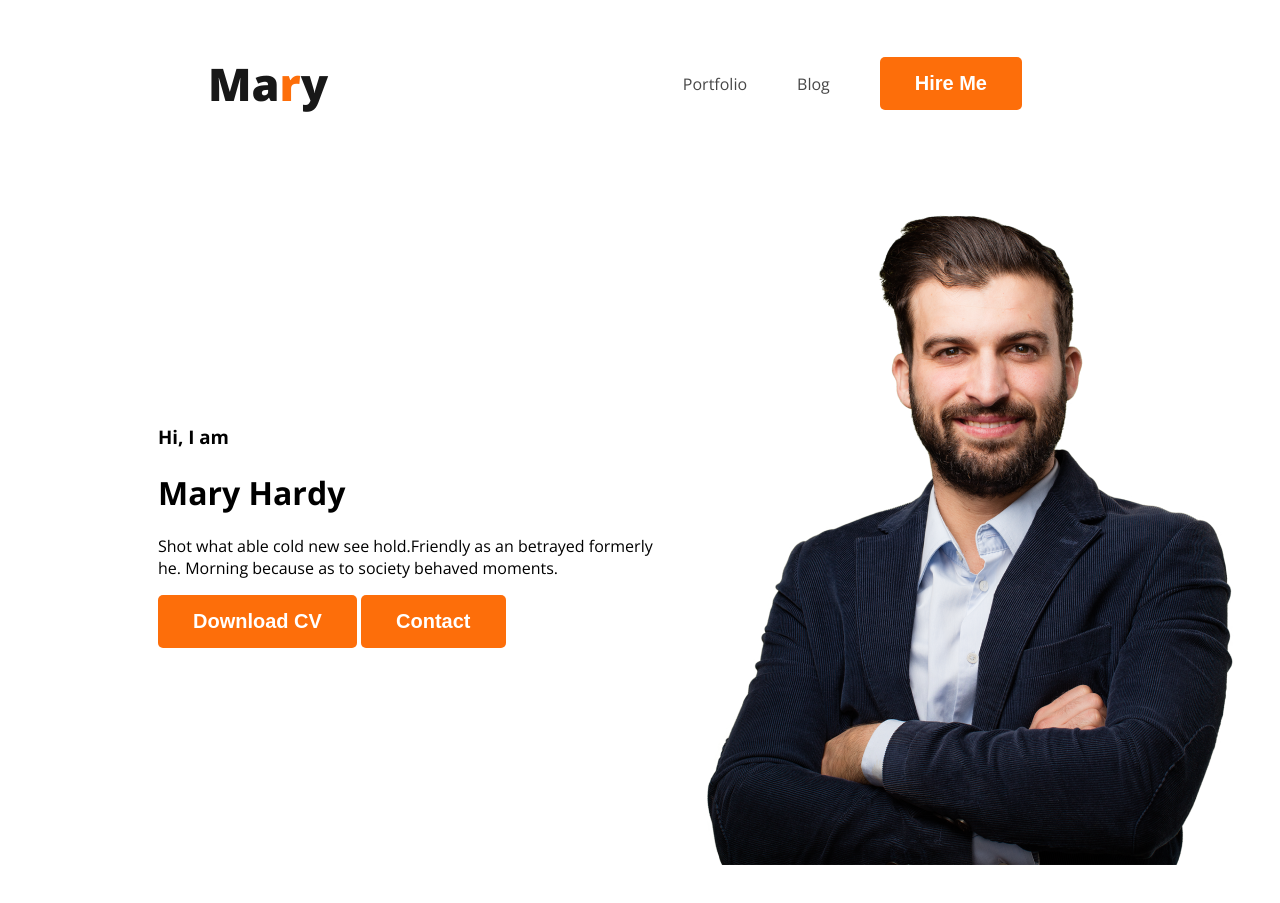
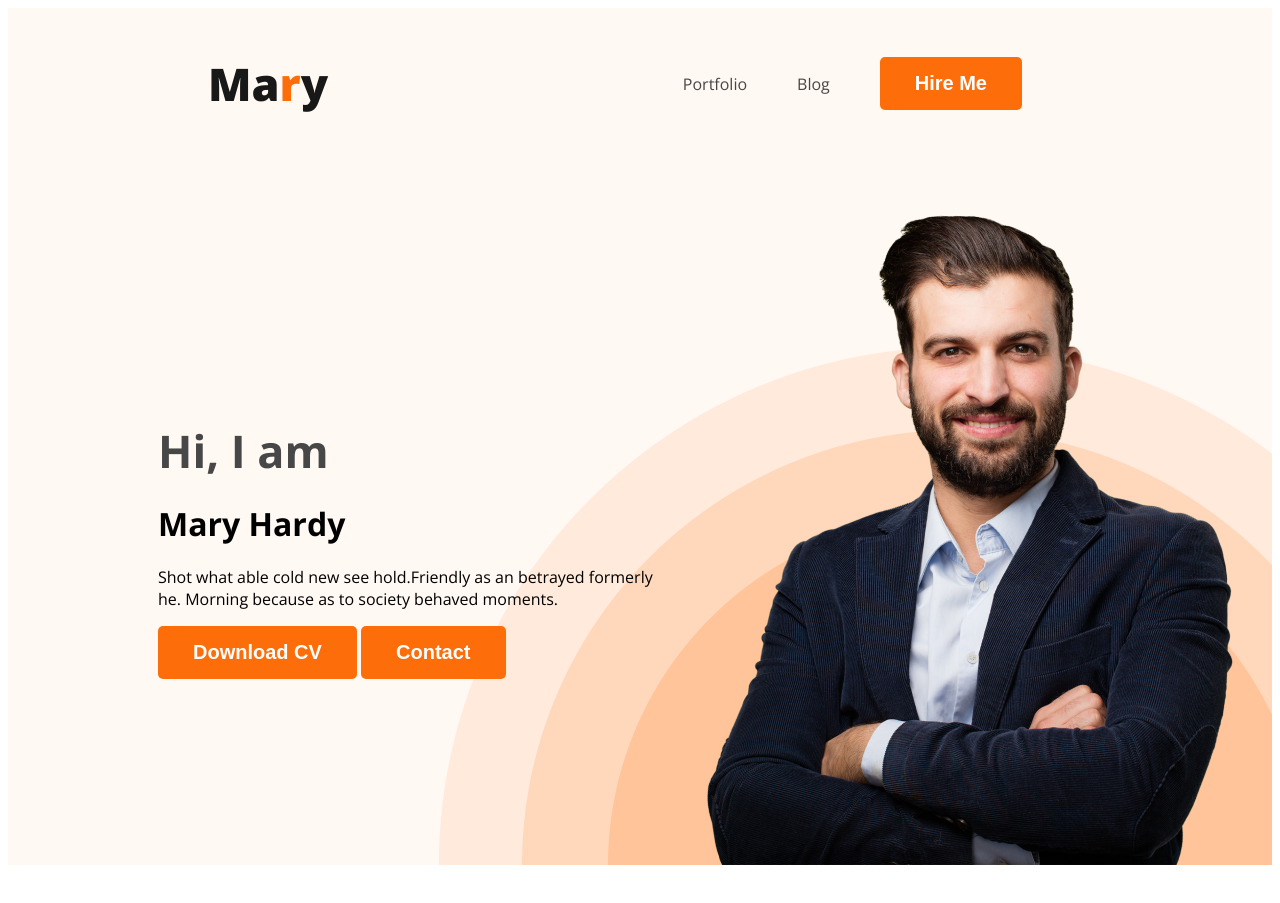
Before and after one commit to sadiadina/web-developer-portfolio, a plain HTML site: page index.html in a window 1280 px wide. After the commit the page ends 873 px from the top, so only its background shows below. Drawn offline with nearby package versions, Linux system fonts and the light colour scheme.

Commit message:
created header banner

```diff
--- a/index.html
+++ b/index.html
@@ -10,7 +10,7 @@
     <link rel="stylesheet" href="styles/portfolio.css">
 </head>
 <body>
-    <header class="">
+    <header class="header">
         <nav>
             <h3 class="nav-tittle">Ma<span class="text-primary">r</span>y</h3>
             <ul>
@@ -21,8 +21,8 @@
         </nav>
         <div class="banner">
             <div class="banner-content">
-                <h3 class="banner-greetong">Hi, I  am</h3>
-                <h1 class="baneer-heading">Mary Hardy</h1>
+                <h3 class="banner-greeting">Hi, I  am</h3>
+                <h1 class="baneer-title">Mary Hardy</h1>
                 <p>Shot what able cold new see hold.Friendly as an betrayed formerly he. Morning because as to society behaved moments.</p>
                 <button class="btn-primary">Download CV</button>
                 <button class="btn-primary">Contact</button>
--- a/styles/portfolio.css
+++ b/styles/portfolio.css
@@ -43,10 +43,16 @@ nav a{
 }
 /* header related styles*/
 .header{
+
     background-color:#FFF8F3;
+    background-image: url('../images/header_bg.png');
+    background-repeat: no-repeat;
+    background-position: bottom right;
+
+
 }
 .banner{
-    padding: 30px 30px 30px 150px;
+    padding: 30px 30px 0px 150px;
     display: flex;
     align-items: center;
 
@@ -54,3 +60,18 @@ nav a{
 .banner .profile-pic{
     width: 500px;
 }
+.banner-greeting{
+    font-size: 45px;
+    color: #474747;
+    margin-bottom: 0;
+
+}
+.banner-title{
+    font-size: 85px;
+    font-weight: 700px;
+    margin-top: 5px;
+    margin-bottom: 20px;
+}
+.banner-description{
+    margin-bottom: 30px;
+}
```
